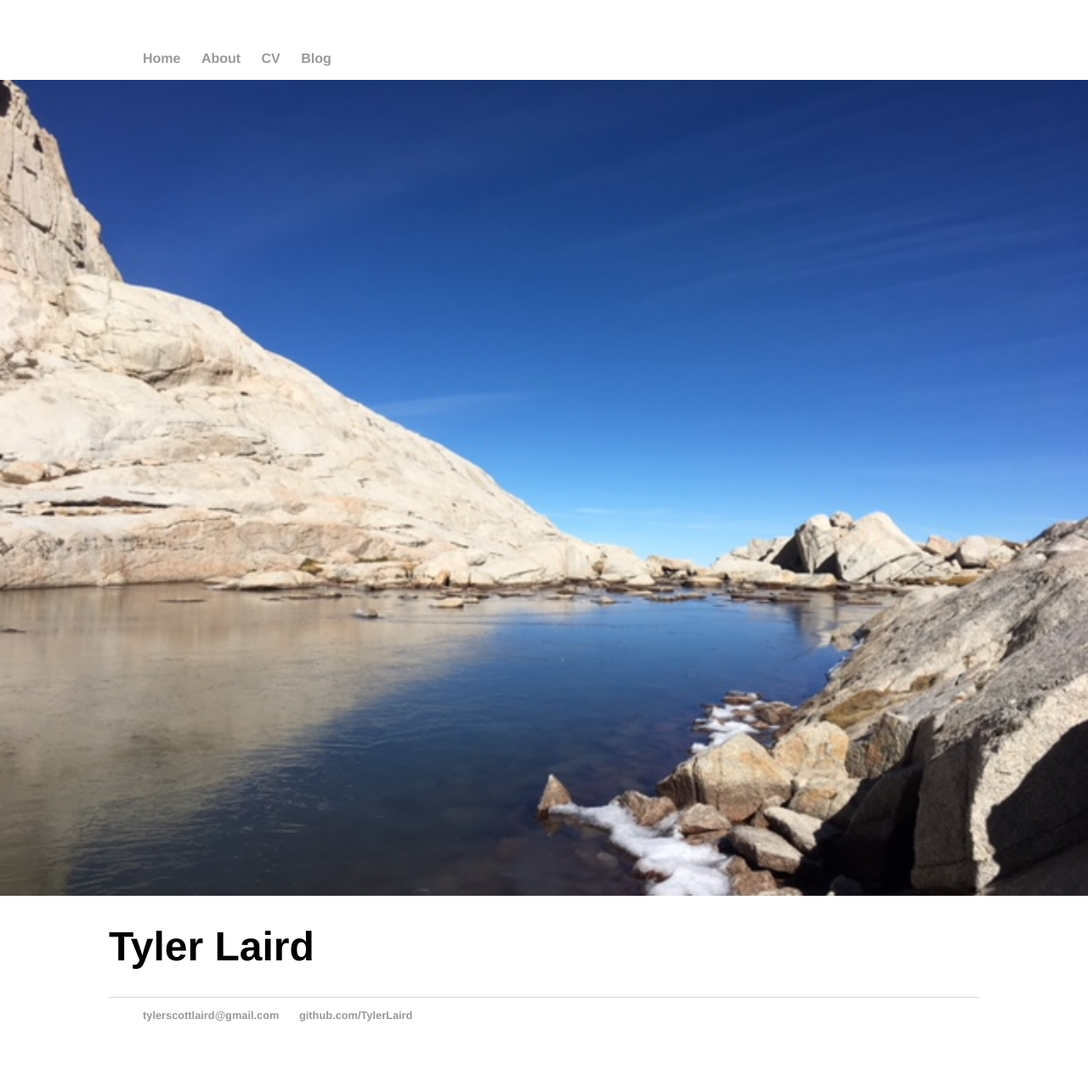
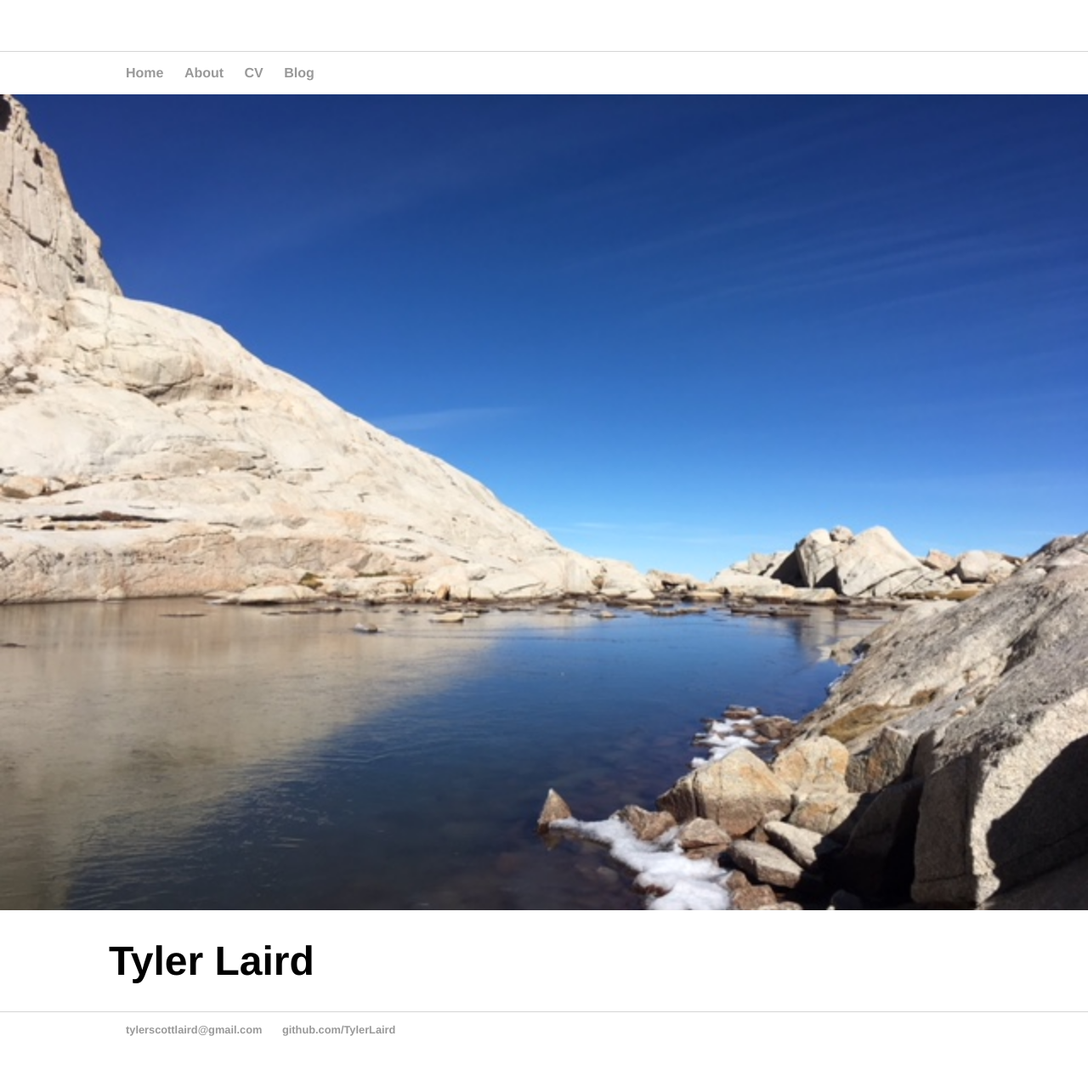
Before and after one commit to TylerLaird/TylerLaird.github.io, a Jekyll site: the page built from index.html, in a window 1280 px wide. Shown: the whole page at 85% size. Built offline with Jekyll 4.4.1, drawn with Linux system fonts in a browser that asks for light colours.

Commit message:
Update main.css

```diff
--- a/css/main.css
+++ b/css/main.css
@@ -4,16 +4,17 @@ body {
 }
 
 nav {
-    width: 80%;
-    display: block;
-    margin-left: auto;
-    margin-right: auto;
+    border-top: 1px solid #d5d5d5;
 }
 
 nav ul, footer ul {
     font-family:'Helvetica', 'Arial', 'Sans-Serif';
     list-style: none;
     font-weight: bold;
+    width: 80%;
+    display: block;
+    margin-left: auto;
+    margin-right: auto;
 }
 nav ul li, footer ul li {
     display: inline;
@@ -48,10 +49,6 @@ p {
 footer {
     border-top: 1px solid #d5d5d5;
     font-size: .8em;
-    width: 80%;
-    display: block;
-    margin-left: auto;
-    margin-right: auto;
 }
 
 ul.posts {
```
